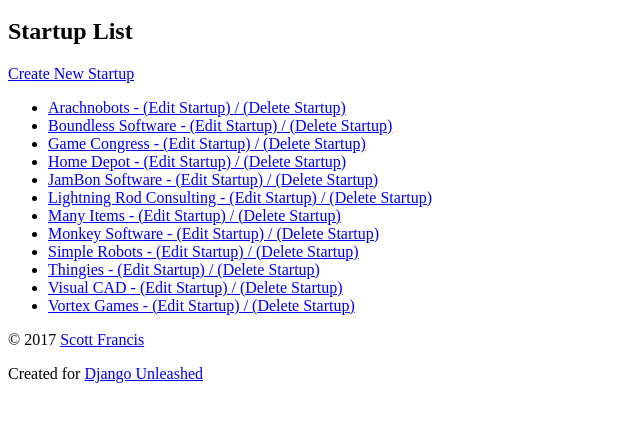
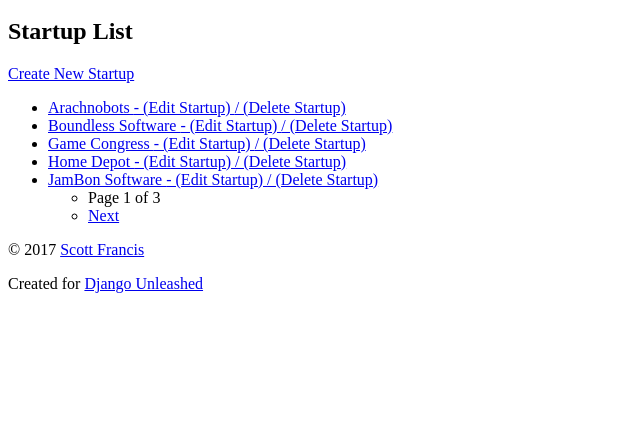
Before and after one commit to sgf14/suorganizer, a Django app: page /startup/ in a window 1280 px wide. Shown: the part 154-576 px from the top of the page, without its empty margins (0-640 px from the left). Run offline with Django 3.2, Linux system fonts and the light colour scheme; data comes from the database, SQL or seed files in the repository; both versions use the stored data as it was after the commit.

Commit message:
finished coding and testing chap 14 pagination, 1st method- via url query 2nd method of url path is next.

```diff
--- a/organizer/templates/organizer/startup_list.html
+++ b/organizer/templates/organizer/startup_list.html
@@ -31,5 +31,28 @@
         {% empty %}
             <li><em>No Startups Available</em></li>
         {% endfor %}
+        {% if is_paginated %}
+            <ul>
+                {% if startup_list.has_previous %}
+                    <li>
+                        <a href="{{ previous_page_url }}">
+                            Previous
+                        </a>
+                    </li>
+                {% endif %}
+                <li>
+                    Page {{ startup_list.number }}
+                    of {{ paginator.num_pages }}
+                </li>
+                {% if startup_list.has_next %}
+                    <li>
+                        <a href="{{ next_page_url }}">
+                            Next
+                        </a>
+                    </li>
+                {% endif %}
+            </ul>
+        {% endif %}
     </ul>
+
     {% endblock %}
--- a/organizer/templates/organizer/tag_form.html
+++ b/organizer/templates/organizer/tag_form.html
@@ -8,11 +8,12 @@
     <div>
         <div>
             <form
-                    <!-- note url action is one of two typical options, see tag update for alternate -->
                 action="{% url 'organizer_tag_create' %}"
                 method="post">
                 {% csrf_token %}
                 {{ form.as_p }}
+
+                 <!-- note url action is one of two typical options, see tag update for alternate -->
                 <!-- the django .as_p method replaces this more verbose code for all the fields in the model/action
                 see pg 222
                 left code as an example.  see also book pgs 218-221 as author refines different approaches
--- a/organizer/urls.py
+++ b/organizer/urls.py
@@ -4,7 +4,8 @@ from .views import (
     NewsLinkCreate, NewsLinkUpdate, NewsLinkDelete,
     StartupCreate, StartupUpdate, StartupDelete,
     TagCreate, TagUpdate, TagDelete,
-    startup_detail, startup_list, tag_detail, tag_list,
+    StartupList,
+    startup_detail, tag_detail, tag_list,  # startup_list,
     )
 
 # see pg 148, this is supported by view.py, which then calls the html template file(s)
@@ -14,7 +15,8 @@ from .views import (
 # you would want to model this sort of url module
 urlpatterns = [
     url(r'^startup/$',
-        startup_list,
+        # startup_list, # original function
+        StartupList.as_view(), # new CBV
         name='organizer_startup_list'
         ),
     url(r'^startup/create/$',
--- a/organizer/views.py
+++ b/organizer/views.py
@@ -1,18 +1,67 @@
 from django.shortcuts import (get_object_or_404, redirect, render)
 from django.core.urlresolvers import reverse_lazy
+from django.core.paginator import (EmptyPage, PageNotAnInteger, Paginator)
 from django.views.generic import View
 from .models import NewsLink, Startup, Tag
 from .forms import NewsLinkForm, StartupForm, TagForm
 from .utils import ObjectCreateMixin, ObjectUpdateMixin, ObjectDeleteMixin
 
-
-def startup_list(request):
+# orig startup_list function version
+'''def startup_list(request):
     # see pg 149 and 150- started with tags first in book example
     return render(
         request,
         'organizer/startup_list.html',
         {'startup_list': Startup.objects.all()}
     )
+'''
+# replaced w/ StartupList class (CBV) version in chap 14- pagination, pg 338
+class StartupList(View):
+    page_kwarg = 'page'
+    paginate_by = 5  # 5 items per page
+    template_name = 'organizer/startup_list.html'
+
+    def get(self, request):
+        startups = Startup.objects.all()
+        paginator = Paginator(
+            startups, self.paginate_by
+        )
+        page_number = request.GET.get(self.page_kwarg)
+
+        try:
+            page = paginator.page(page_number)
+        except PageNotAnInteger:
+            page = paginator.page(1)
+        except EmptyPage:
+            page = paginator.page(paginator.num_pages)
+
+        if page.has_previous():
+            prev_url = "?{pkw}={n}".format(
+                pkw=self.page_kwarg,
+                n=page.previous_page_number()
+            )
+        else:
+            prev_url = None
+
+        if page.has_next():
+            next_url = "?{pkw}={n}".format(
+                pkw=self.page_kwarg,
+                n=page.next_page_number()
+            )
+        else:
+            next_url = None
+
+        context = {
+            'is_paginated': page.has_other_pages(),
+            'next_page_url': next_url,
+            'paginator': paginator,
+            'previous_page_url': prev_url,
+            'startup_list': page}
+        return render(
+            request,
+            self.template_name,
+            context
+        )
 
 
 def startup_detail(request, slug):
@@ -59,6 +108,10 @@ def tag_create(request):
             {'form': form}
         )
 
+
+'''Note classes below vs functions above.  either can be used
+as book goes along classes (CBV- Class based Views) are more frequently used. as they are more flexible.
+'''
 
 class TagCreate(View):
     # this is option 2- Ch 9.  A class (CBV) and is the more standard practice- see pg 238-240 and 247
```
Also changed, not shown: db.sqlite3.
